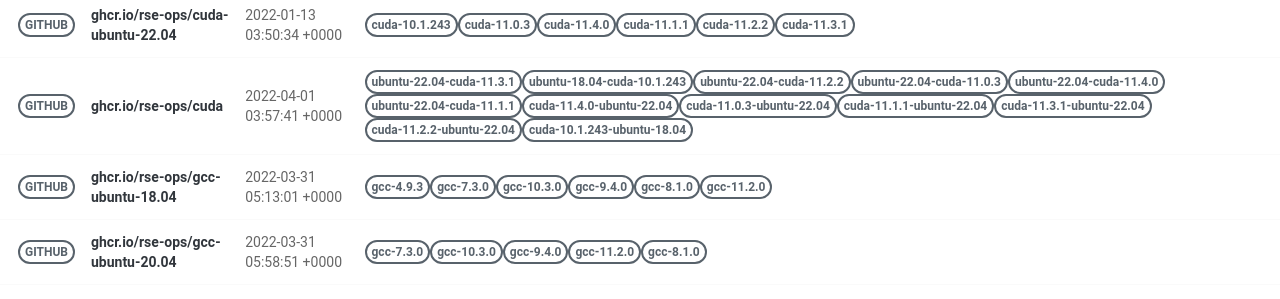
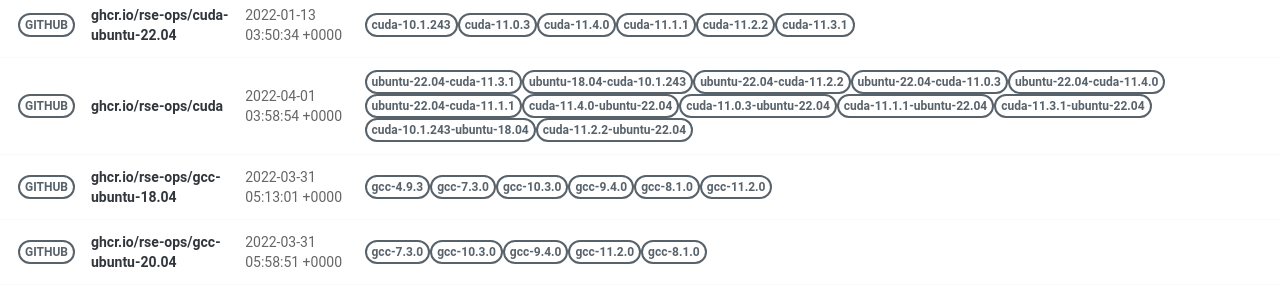
Before and after one commit to rse-ops/docker-images, a Jekyll site: the page built from pages/index.md, in a window 1280 px wide. Shown: the part 437-736 px from the top of the page. Built offline with Jekyll 4.4.1, drawn with Linux system fonts in a browser that asks for light colours; nearby versions of some CDN libraries.

Commit message:
Automated push to update library 2022-04-01

```diff
--- a/_library/ghcr.io-rse-ops-cuda.md
+++ b/_library/ghcr.io-rse-ops-cuda.md
@@ -1,7 +1,7 @@
 ---
 layout: container
 name: ghcr.io/rse-ops/cuda
-updated_at: 2022-04-01 03:57:41.818869
+updated_at: 2022-04-01 03:58:54.404243
 
 
 container_url: https://github.com/orgs/rse-ops/packages/container/package/cuda
@@ -36,11 +36,11 @@ versions:
  - tag: cuda-11.3.1-ubuntu-22.04
    dockerfile: https://github.com/rse-ops/docker-images/blob/main/ubuntu/cuda/Dockerfile
    manifest: https://crane.ggcr.dev/manifest/ghcr.io/rse-ops/cuda:cuda-11.3.1-ubuntu-22.04
+ - tag: cuda-10.1.243-ubuntu-18.04
+   dockerfile: https://github.com/rse-ops/docker-images/blob/main/ubuntu/cuda/Dockerfile
+   manifest: https://crane.ggcr.dev/manifest/ghcr.io/rse-ops/cuda:cuda-10.1.243-ubuntu-18.04
  - tag: cuda-11.2.2-ubuntu-22.04
    dockerfile: https://github.com/rse-ops/docker-images/blob/main/ubuntu/cuda/Dockerfile
    manifest: https://crane.ggcr.dev/manifest/ghcr.io/rse-ops/cuda:cuda-11.2.2-ubuntu-22.04
- - tag: cuda-10.1.243-ubuntu-18.04
-   dockerfile: https://github.com/rse-ops/docker-images/blob/main/ubuntu/cuda/Dockerfile
-   manifest: https://crane.ggcr.dev/manifest/ghcr.io/rse-ops/cuda:cuda-10.1.243-ubuntu-18.04
 
 ---
```
